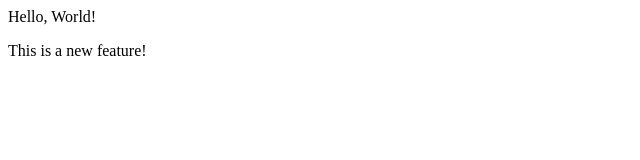
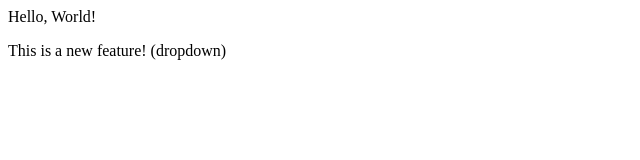
Before and after one commit to whatisaProCoder/git-github-tutorial-for-beginners, a plain HTML site: page index.html in a window 1280 px wide. Shown: the full height of the page, 0-640 px from the left. Drawn offline with Linux system fonts and the light colour scheme.

Commit message:
Add Dropdown

```diff
--- a/index.html
+++ b/index.html
@@ -1,2 +1,2 @@
 <p>Hello, World!</p>
-<p>This is a new feature!</p>
+<p>This is a new feature! (dropdown)</p>
```
